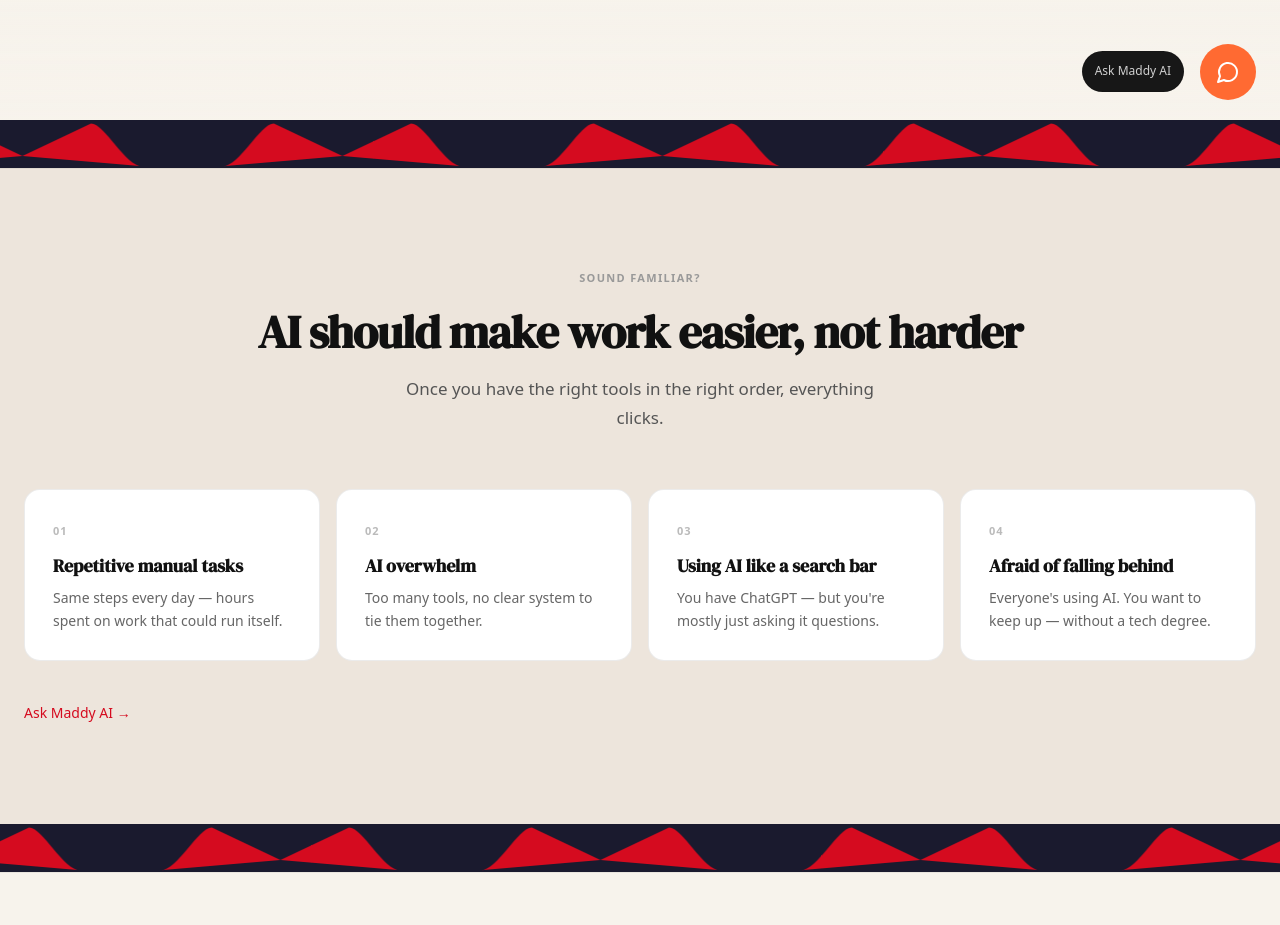
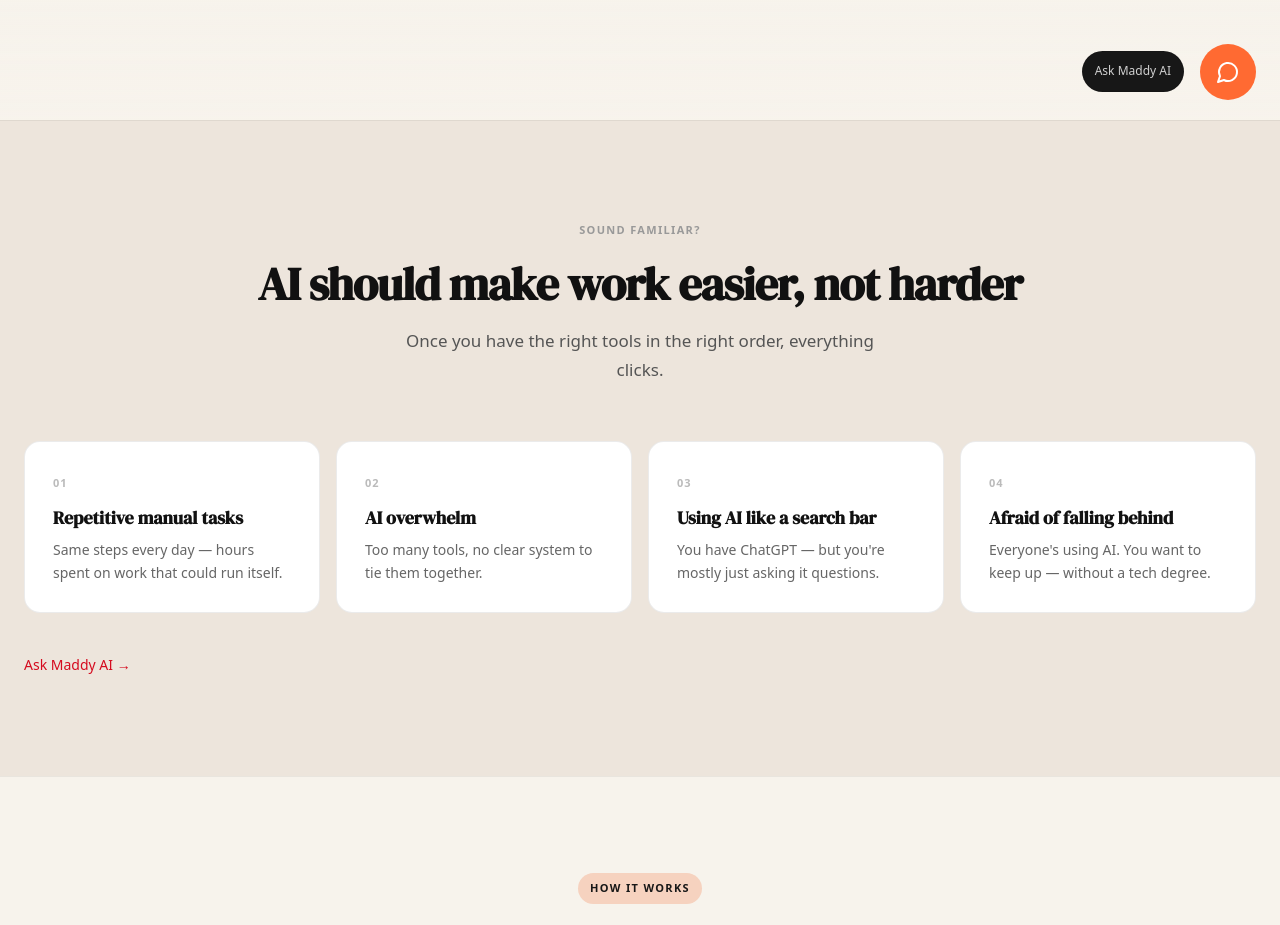
Before and after one commit to maddyzohadi/maddy-techie-website, a Next.js app: page /contact in a window 1280 px wide. Shown: the part 680-1605 px from the top of the page. Built offline with nearby package versions, Linux system fonts and the light colour scheme.

Commit message:
Remove broken RedDivider from homepage

```diff
--- a/app/[locale]/page.tsx
+++ b/app/[locale]/page.tsx
@@ -2,7 +2,6 @@ import type { Metadata } from 'next'
 import { getLocale } from 'next-intl/server'
 import Navigation from '@/components/Navigation'
 import Hero from '@/components/Hero'
-import RedDivider from '@/components/RedDivider'
 import ProblemSection from '@/components/ProblemSection'
 import MethodSection from '@/components/MethodSection'
 import ProcessSection from '@/components/ProcessSection'
@@ -55,31 +54,16 @@ export default async function Home() {
       <Navigation />
       <Hero />
 
-      {/* Divider 1 — after hero */}
-      <RedDivider id="hero" direction="left" duration={14} />
-
       {!isFa && <ProblemSection />}
 
-      {/* Divider 2 — EN: problem→method */}
-      {!isFa && <RedDivider id="problem" direction="right" duration={16} />}
-
       <MethodSection />
-
-      {/* Divider 2 — FA: after method, before process */}
-      {isFa && <RedDivider id="fa2" direction="right" duration={16} />}
 
       <ProcessSection />
       <ServicesListSection />
       <CurriculumSection />
 
-      {/* Divider 3 — FA: before footer */}
-      {isFa && <RedDivider id="fa-final" direction="left" duration={18} />}
-
       {!isFa && <ServicesSection />}
       {!isFa && <FAQSection />}
-
-      {/* Divider 3 — EN: before final CTA / about section */}
-      {!isFa && <RedDivider id="final" direction="left" duration={18} />}
 
       {!isFa && <AboutSection />}
       <Footer />
```
